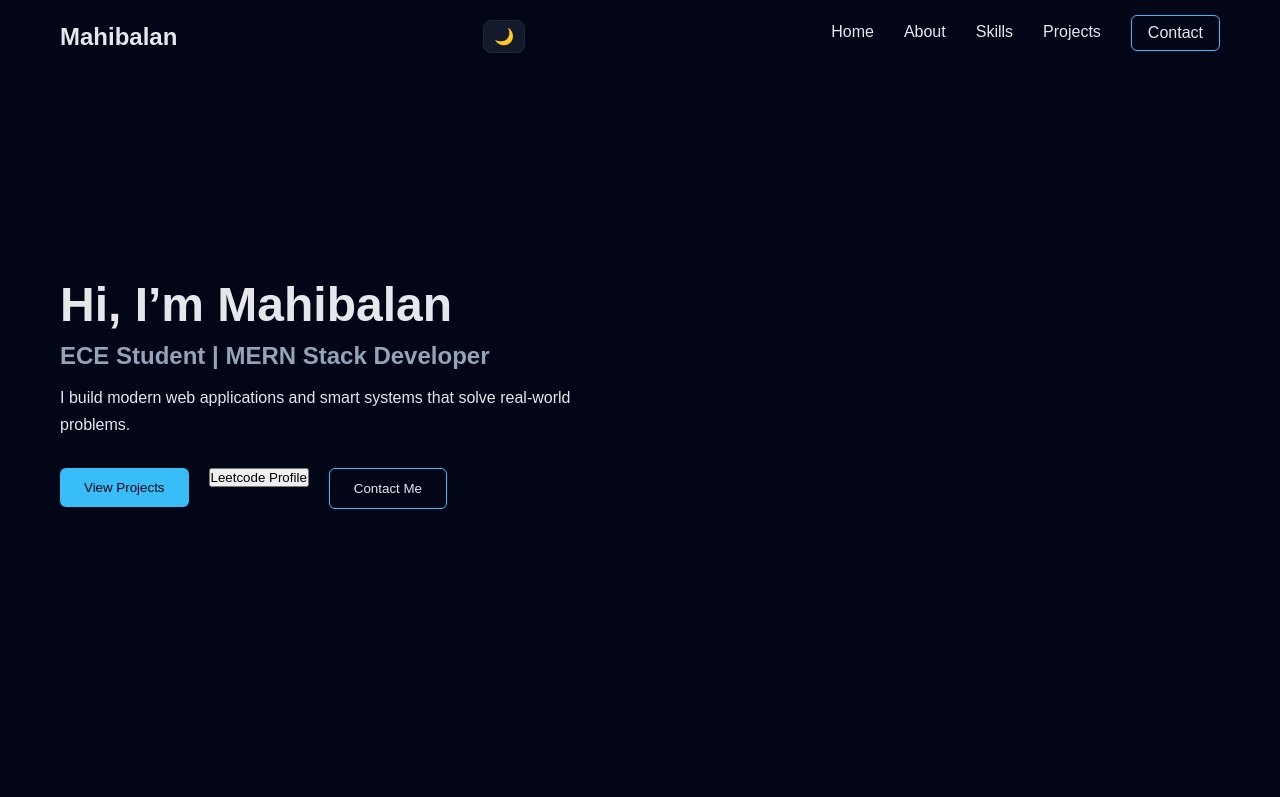
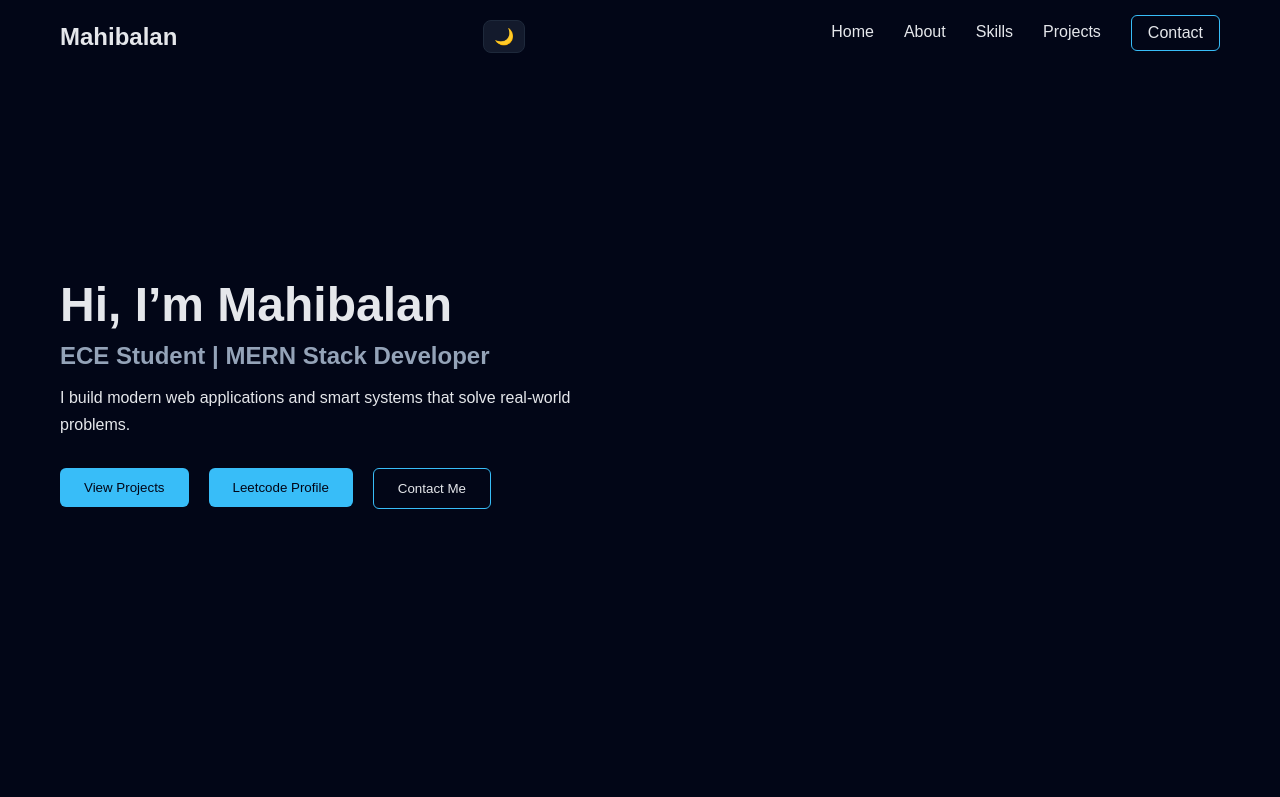
Before and after one commit to Mahibalan-s/Portfolio, a React (Vite) app in the folder client/: page / in a window 1280 px wide. Shown: the top 797 px of the page. Built offline with nearby package versions, Linux system fonts and the light colour scheme.

Commit message:
Update Hero.css

```diff
--- a/client/src/styles/Hero.css
+++ b/client/src/styles/Hero.css
@@ -73,6 +73,16 @@ button:active {
   gap: 20px;
 }
 
+.leetcode-btn {
+  background: var(--background-color);
+  color: var(--bg-textcolor);
+  padding: 12px 24px;
+  border-radius: 6px;
+  border: none;
+}
+
+
+
 .primary {
   background: var(--background-color);
   color: var(--bg-textcolor);
@@ -85,8 +95,15 @@ button:active {
   background: transparent;
   color: var(--text-color);
   padding: 12px 24px;
-  border: 1px solid #38bdf8;
+  border: 1px solid var(--background-color);
   border-radius: 6px;
+}
+.ternary {
+  background: var(--background-color);
+  color: var(--bg-textcolor);
+  padding: 12px 24px;
+  border-radius: 6px;
+  border: none;
 }
 
 
```
